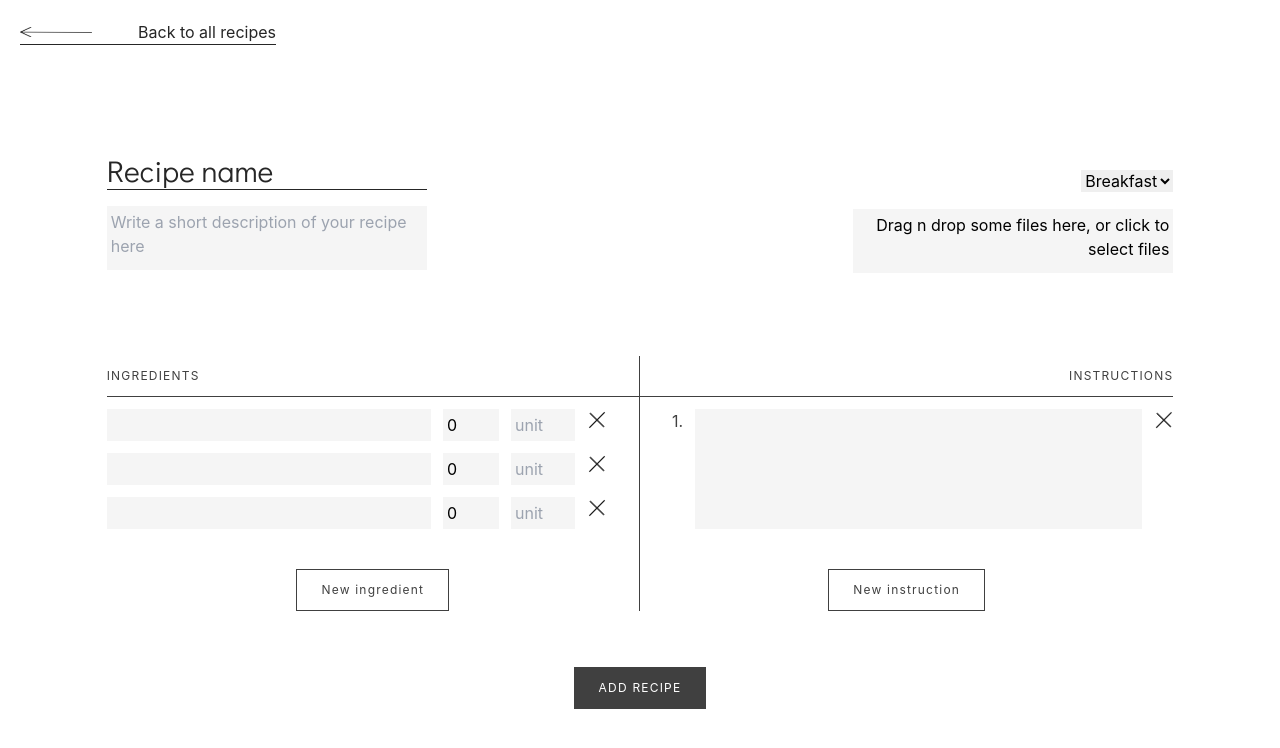
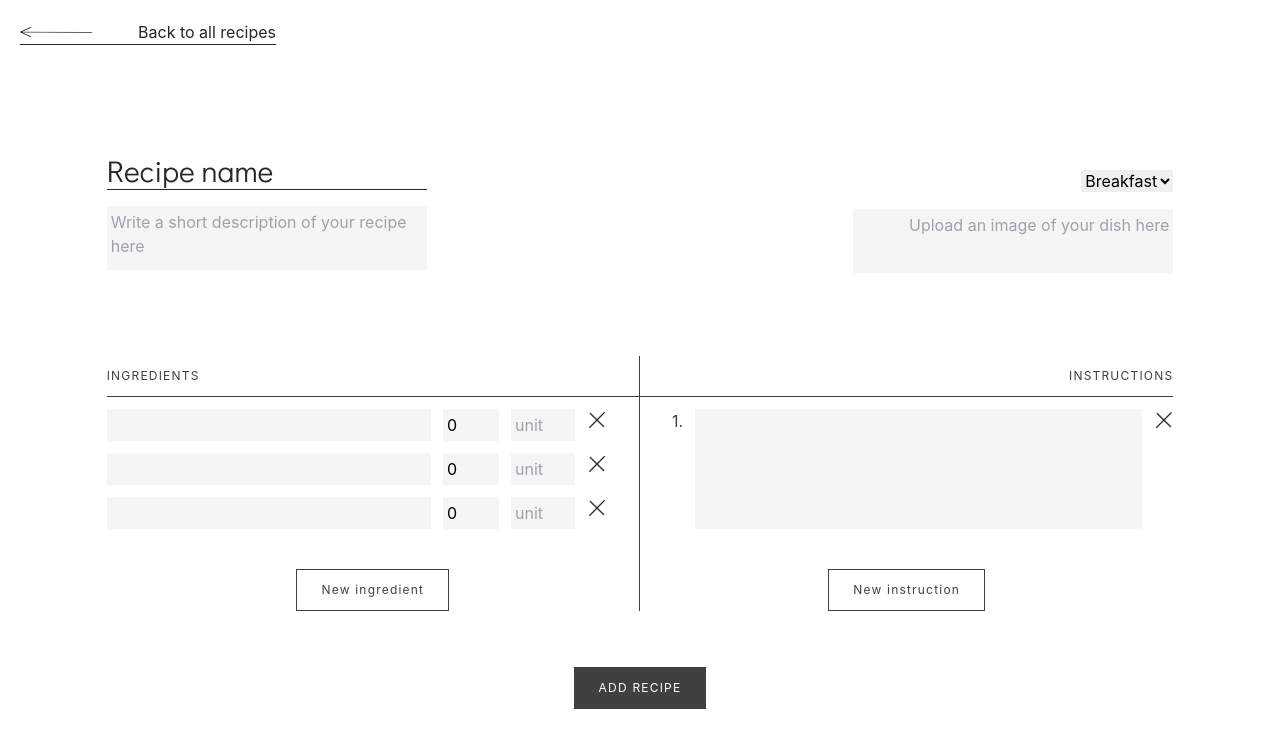
Before and after one commit to Johngn/recipes, a Next.js app: page /add-recipe in a window 1280 px wide. Shown: the top 748 px of the page. Built offline with nearby package versions, Linux system fonts and the light colour scheme.

Commit message:
Style image upload box

```diff
--- a/src/pages/add-recipe.tsx
+++ b/src/pages/add-recipe.tsx
@@ -189,15 +189,16 @@ const AddRecipe: FunctionComponent = () => {
                 <option key={selectOption}>{selectOption}</option>
               ))}
             </select>
-            <div className="w-80 h-16 p-1 mt-4 bg-neutral-100 transition duration-300 hover:bg-neutral-200 focus:bg-neutral-200">
-              <div {...getRootProps()}>
-                <input {...getInputProps()} />
-                {isDragActive ? (
-                  <p>Drop the files here ...</p>
-                ) : (
-                  <p>Drag n drop some files here, or click to select files</p>
-                )}
-              </div>
+            <div
+              {...getRootProps()}
+              className="w-80 h-16 p-1 mt-4 text-gray-400 bg-neutral-100 transition duration-300 hover:bg-neutral-200 focus:bg-neutral-200 cursor-pointer"
+            >
+              <input {...getInputProps()} />
+              {isDragActive ? (
+                <p>Drop the files here ...</p>
+              ) : (
+                <p>Upload an image of your dish here</p>
+              )}
             </div>
           </div>
         </div>
```
